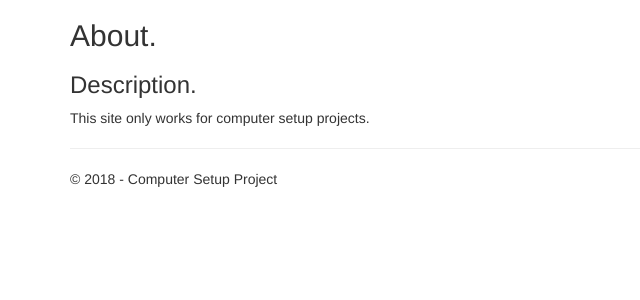
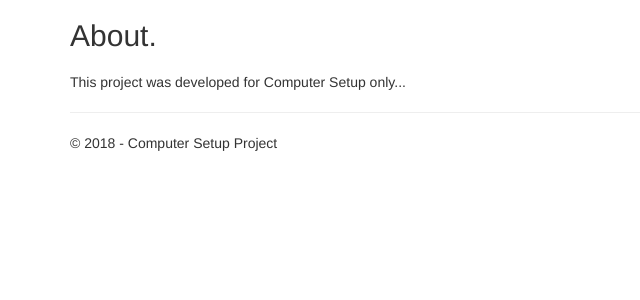
Before and after one commit to kuduta/PyFlaskWeb, a Flask app: page /about in a window 1280 px wide. Shown: the part 51-351 px from the top of the page, without its empty margins (0-640 px from the left). Run offline with Flask 2, Linux system fonts and the light colour scheme; some libraries are stand-ins or nearby versions.

Commit message:
update content html

```diff
--- a/PyFlaskWeb/templates/about.html
+++ b/PyFlaskWeb/templates/about.html
@@ -5,6 +5,6 @@
 <h2>{{ title }}.</h2>
 <h3>{{ message }}</h3>
 
-<p>This site only works for computer setup projects.</p>
+<p>This project was developed for Computer Setup only...</p>
 
 {% endblock %}
--- a/PyFlaskWeb/views.py
+++ b/PyFlaskWeb/views.py
@@ -68,7 +68,7 @@ def contact():
         'contact.html',
         title='Contact',
         year=datetime.now().year,
-        message='Contact'
+        message=''
     )
 
 @app.route('/about')
@@ -78,7 +78,7 @@ def about():
         'about.html',
         title='About',
         year=datetime.now().year,
-        message='Description.'
+        message=''
     )
 
 
```
